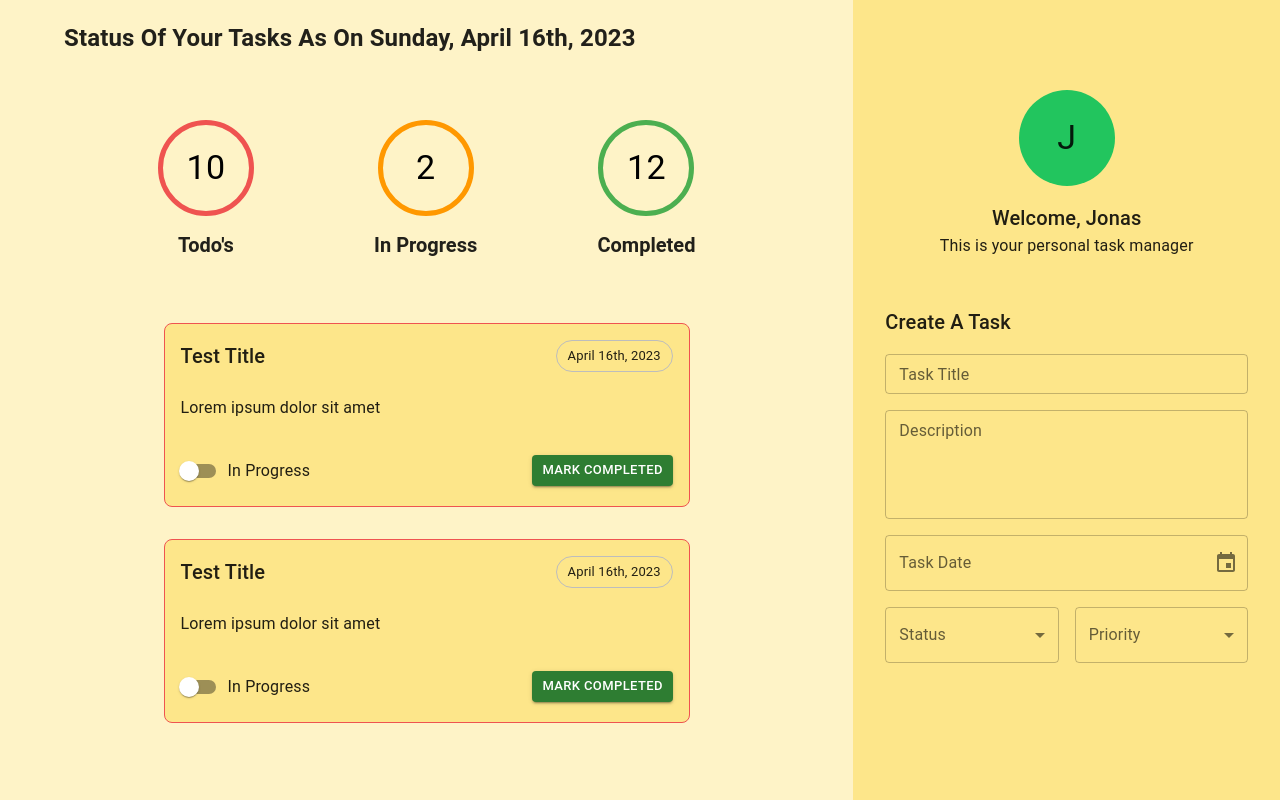
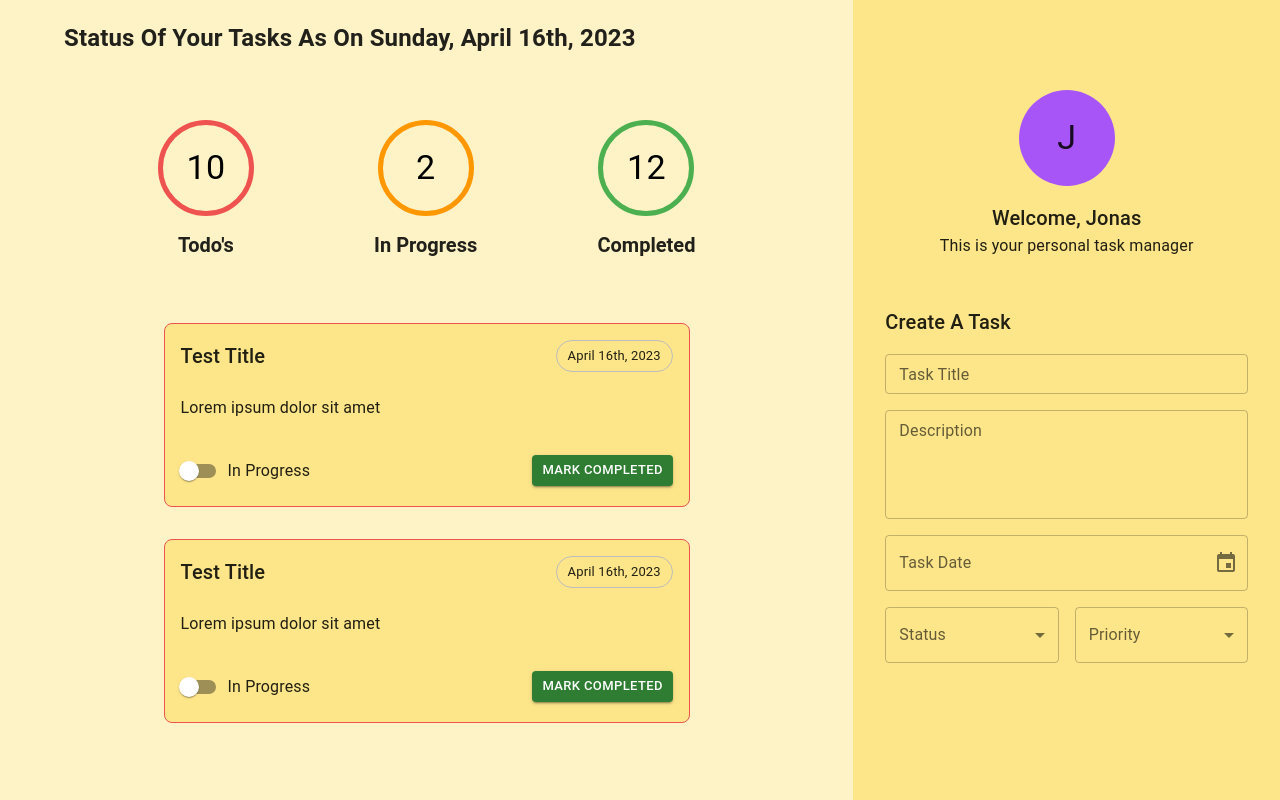
Before and after one commit to na-lin/todo-react-node-ts, a React (Create React App) app: page / in a window 1280 px wide. Built offline with nearby package versions, Linux system fonts and the light colour scheme.

Commit message:
update original theme specfic for light mode

```diff
--- a/src/App.tsx
+++ b/src/App.tsx
@@ -5,11 +5,12 @@ import Dashboard from './pages/dashboard/Dashboard';
 
 // MUI
 import { ThemeProvider, CssBaseline } from '@mui/material';
-import { customDarkTheme } from './theme/customTheme';
+import { customLightTheme } from './theme/customLightTheme';
+import { customDarkTheme } from './theme/customDarkTheme';
 
 const App: FC = (): ReactElement => {
   return (
-    <ThemeProvider theme={customDarkTheme}>
+    <ThemeProvider theme={customLightTheme}>
       <CssBaseline />
       <Dashboard />
     </ThemeProvider>
--- a/src/theme/customTheme.ts
+++ b/src/theme/customLightTheme.ts
@@ -1,11 +1,11 @@
 import { createTheme, ThemeOptions } from '@mui/material';
 
-export const customDarkTheme: ThemeOptions = createTheme({
+export const customLightTheme: ThemeOptions = createTheme({
   palette: {
     primary: {
-      light: '#bbf7d0',
-      main: '#22c55e',
-      dark: '#15803d',
+      light: '#d8b4fe', // 300
+      main: '#a855f7', // purple 500
+      dark: '#7e22ce', // 700
     },
     background: {
       paper: '#fde68a', // Amber 500
```
